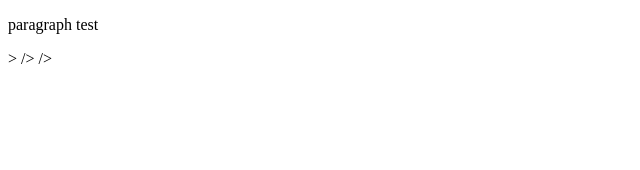
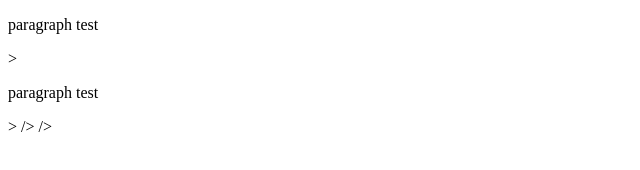
Before and after one commit to Jeff-Grockowski/git-test, a plain HTML site: page index.html in a window 1280 px wide. Shown: the whole page, without its empty margins (0-640 px from the left). Drawn offline with Linux system fonts and the light colour scheme.

Commit message:
added second paragraph and new page

```diff
--- a/index.html
+++ b/index.html
@@ -7,5 +7,6 @@
     </head>
     <body>
         <p>paragraph test</p>>
+        <p>paragraph test</p>>
     </body>/>
 </html>/>
```
Also changed, not shown: page2.html (added, +1 -0 lines).
